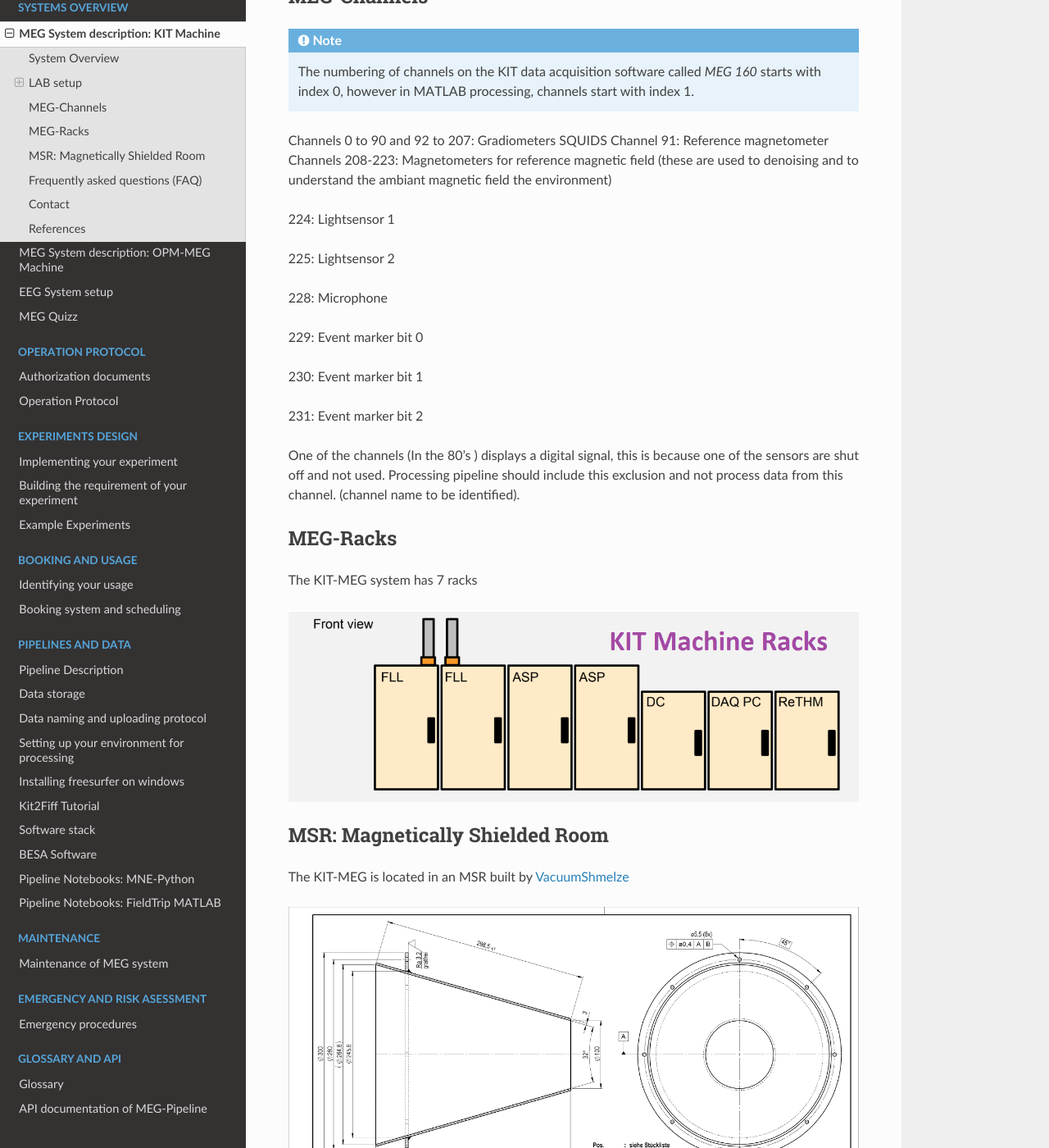
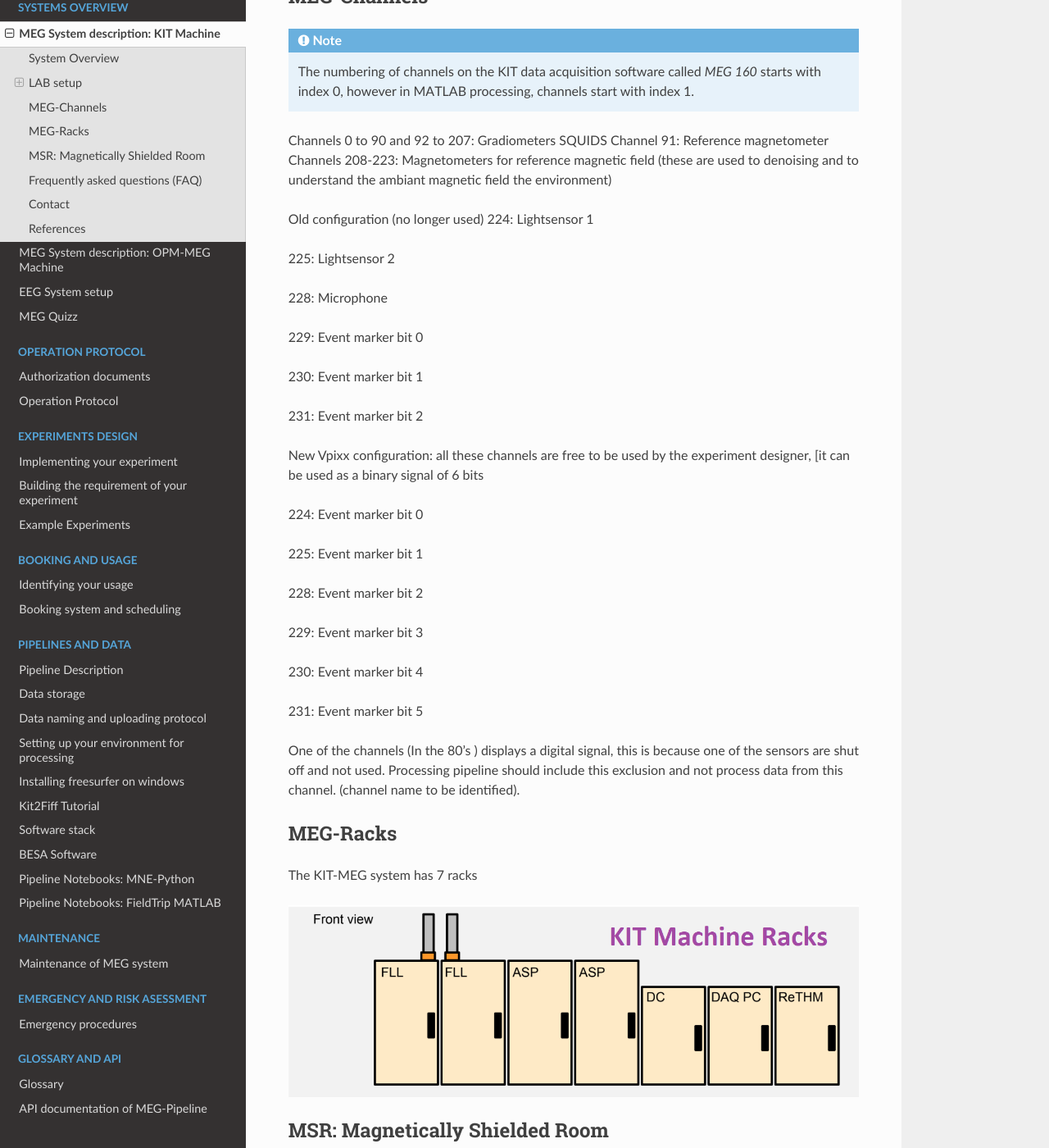
Before and after one commit to hzaatiti-NYU/meg-pipeline, a Sphinx documentation site: the page built from docs/source/1-systems/megsystem.rst, in a window 1280 px wide and 1400 px high, scrolled down 4136 px. Shown: the whole window at 82% size. Built offline with Sphinx 7.4.7 and the Read the Docs theme 2.0.0, drawn with Linux system fonts in a browser that asks for light colours; pages that are not in the unit, such as notebooks, are missing from menus.

Commit message:
Added channel configuration for Vpixx

```diff
--- a/docs/source/1-systems/megsystem.rst
+++ b/docs/source/1-systems/megsystem.rst
@@ -94,6 +94,7 @@ Channels 0 to 90 and 92 to 207: Gradiometers SQUIDS
 Channel 91: Reference magnetometer
 Channels 208-223: Magnetometers for reference magnetic field (these are used to denoising and to understand the ambiant magnetic field the environment)
 
+Old configuration (no longer used)
 224: Lightsensor 1
 
 225: Lightsensor 2
@@ -105,6 +106,21 @@ Channels 208-223: Magnetometers for reference magnetic field (these are used to
 230: Event marker bit 1
 
 231: Event marker bit 2
+
+New Vpixx configuration: all these channels are free to be used by the experiment designer, [it can be used as a binary signal of 6 bits
+
+224: Event marker bit 0
+
+225: Event marker bit 1
+
+228: Event marker bit 2
+
+229: Event marker bit 3
+
+230: Event marker bit 4
+
+231: Event marker bit 5
+
 
 
 One of the channels (In the 80's ) displays a digital signal, this is because one of the sensors are shut off and not used.
```
